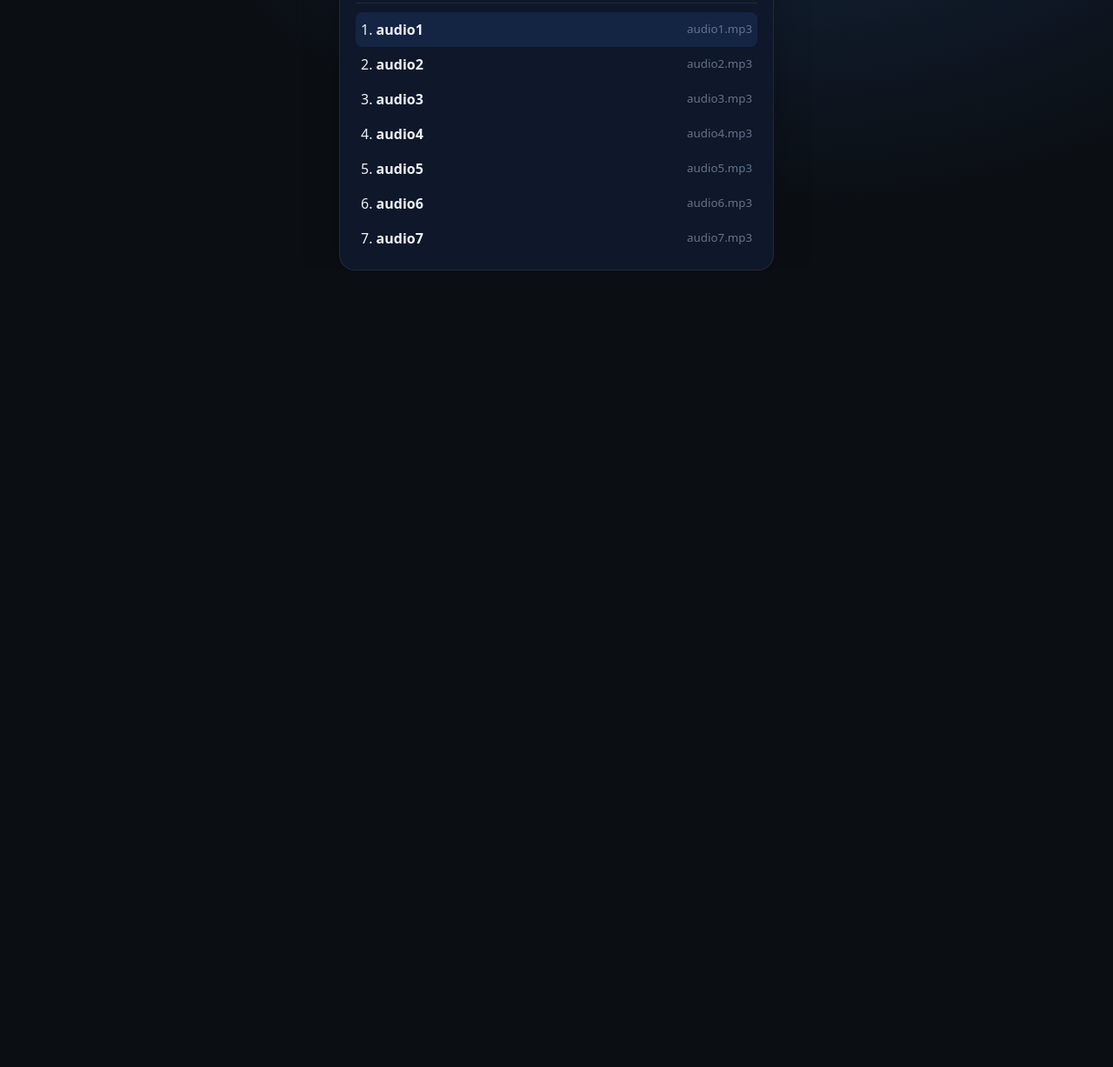
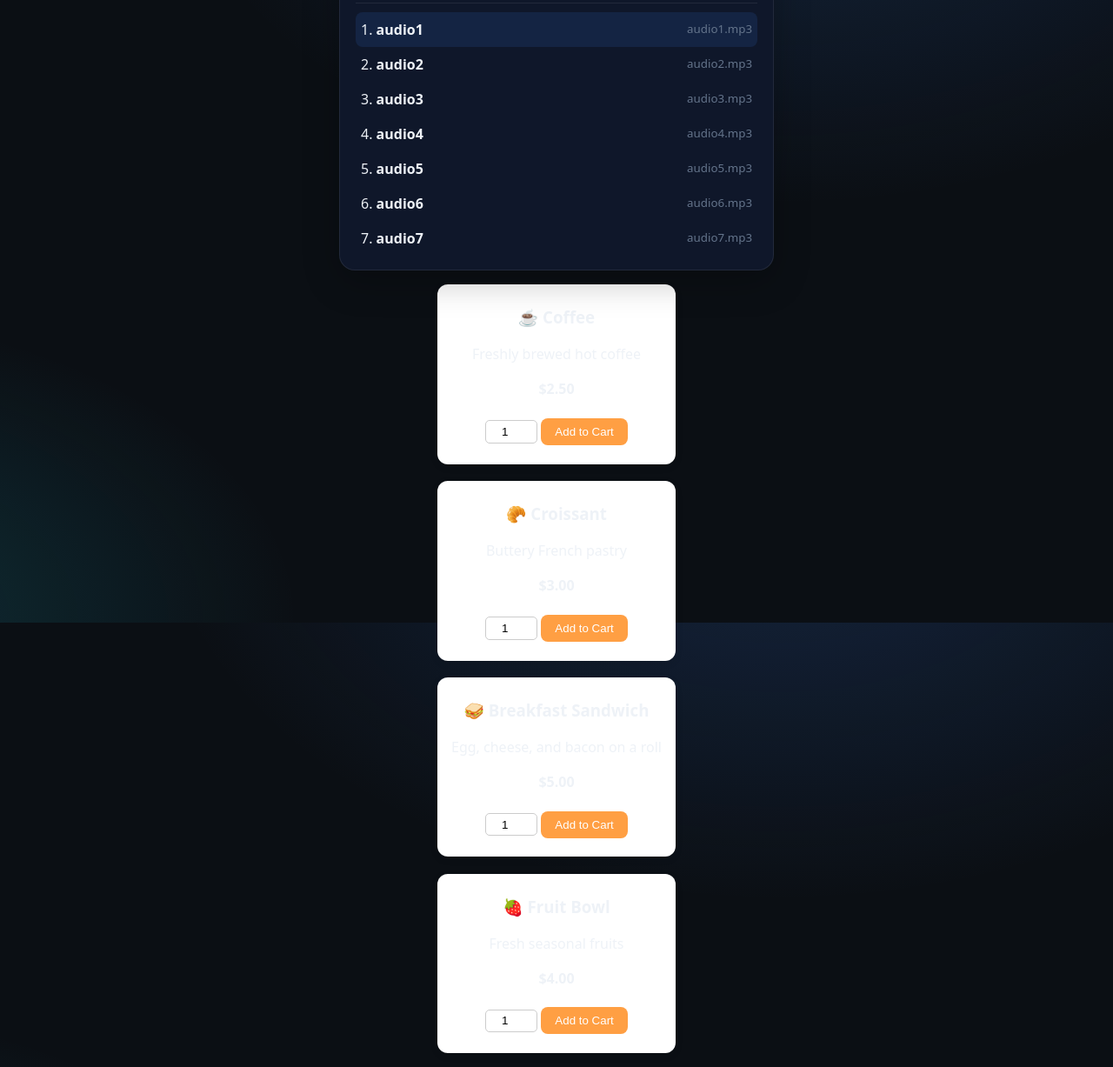
Before and after one commit to oninoDevie/re, a plain HTML site: page index.html in a window 1280 px wide. Shown: the part 884-2111 px from the top of the page at 87% size. Before the commit the page ends 1195 px from the top, so only its background shows below. Drawn offline with Linux system fonts and the light colour scheme.

```diff
--- a/index.html
+++ b/index.html
@@ -74,6 +74,90 @@
       <track id="captionTrack" kind="subtitles" srclang="en" label="Transcript" default>
     </audio>
   </div>
+
+  <div>
+
+<section class="menu">
+  <div class="item">
+    <h3>☕ Coffee</h3>
+    <p>Freshly brewed hot coffee</p>
+    <p><strong>$2.50</strong></p>
+    <input type="number" min="1" value="1" class="qty" id="coffeeQty">
+    <button onclick="addToCart('Coffee', 2.5, document.getElementById('coffeeQty').value)">Add to Cart</button>
+  </div>
+
+  <div class="item">
+    <h3>🥐 Croissant</h3>
+    <p>Buttery French pastry</p>
+    <p><strong>$3.00</strong></p>
+    <input type="number" min="1" value="1" class="qty" id="croissantQty">
+    <button onclick="addToCart('Croissant', 3, document.getElementById('croissantQty').value)">Add to Cart</button>
+  </div>
+
+  <div class="item">
+    <h3>🥪 Breakfast Sandwich</h3>
+    <p>Egg, cheese, and bacon on a roll</p>
+    <p><strong>$5.00</strong></p>
+    <input type="number" min="1" value="1" class="qty" id="sandwichQty">
+    <button onclick="addToCart('Breakfast Sandwich', 5, document.getElementById('sandwichQty').value)">Add to Cart</button>
+  </div>
+
+  <div class="item">
+    <h3>🍓 Fruit Bowl</h3>
+    <p>Fresh seasonal fruits</p>
+    <p><strong>$4.00</strong></p>
+    <input type="number" min="1" value="1" class="qty" id="fruitQty">
+    <button onclick="addToCart('Fruit Bowl', 4, document.getElementById('fruitQty').value)">Add to Cart</button>
+  </div>
+</section>
+
+<style>
+  .menu {
+    display: grid;
+    grid-template-columns: repeat(auto-fit, minmax(220px, 1fr));
+    gap: 1.2rem;
+    padding: 1rem;
+  }
+  .item {
+    background: #fff;
+    border-radius: 12px;
+    padding: 1rem;
+    text-align: center;
+    box-shadow: 0 3px 8px rgba(0,0,0,0.1);
+    transition: transform 0.2s ease, box-shadow 0.2s ease;
+  }
+  .item:hover {
+    transform: translateY(-5px);
+    box-shadow: 0 6px 14px rgba(0,0,0,0.15);
+  }
+  .item h3 { margin: 0.5rem 0; }
+  .item input.qty {
+    width: 60px;
+    text-align: center;
+    margin: 0.5rem 0;
+    padding: 0.3rem;
+    border-radius: 5px;
+    border: 1px solid #ccc;
+  }
+  .item button {
+    background: #ff9f43;
+    color: white;
+    border: none;
+    padding: 0.5rem 1rem;
+    border-radius: 8px;
+    cursor: pointer;
+    transition: background 0.2s, transform 0.1s;
+  }
+  .item button:hover {
+    background: #ff6f00;
+  }
+  .item button:active {
+    transform: scale(0.95);
+  }
+</style>
+
+  </div>
+
 
   <script>
     // ---------- Data ----------
--- a/script.js
+++ b/script.js
@@ -70,3 +70,32 @@ themeToggle.addEventListener('click', () => {
 
 // Init
 setTrack(0);
+
+let cart = [];
+
+    function addToCart(name, price) {
+      const item = cart.find(i => i.name === name);
+      if (item) {
+        item.qty++;
+      } else {
+        cart.push({ name, price, qty: 1 });
+      }
+      renderCart();
+    }
+
+    function renderCart() {
+      const cartItems = document.getElementById("cart-items");
+      cartItems.innerHTML = "";
+      let total = 0;
+
+      cart.forEach(item => {
+        total += item.price * item.qty;
+        cartItems.innerHTML += `
+          <div class="cart-item">
+            <span>${item.name} x${item.qty}</span>
+            <span>$${(item.price * item.qty).toFixed(2)}</span>
+          </div>`;
+      });
+
+      document.getElementById("cart-total").innerText = "Total: $" + total.toFixed(2);
+    }
```
